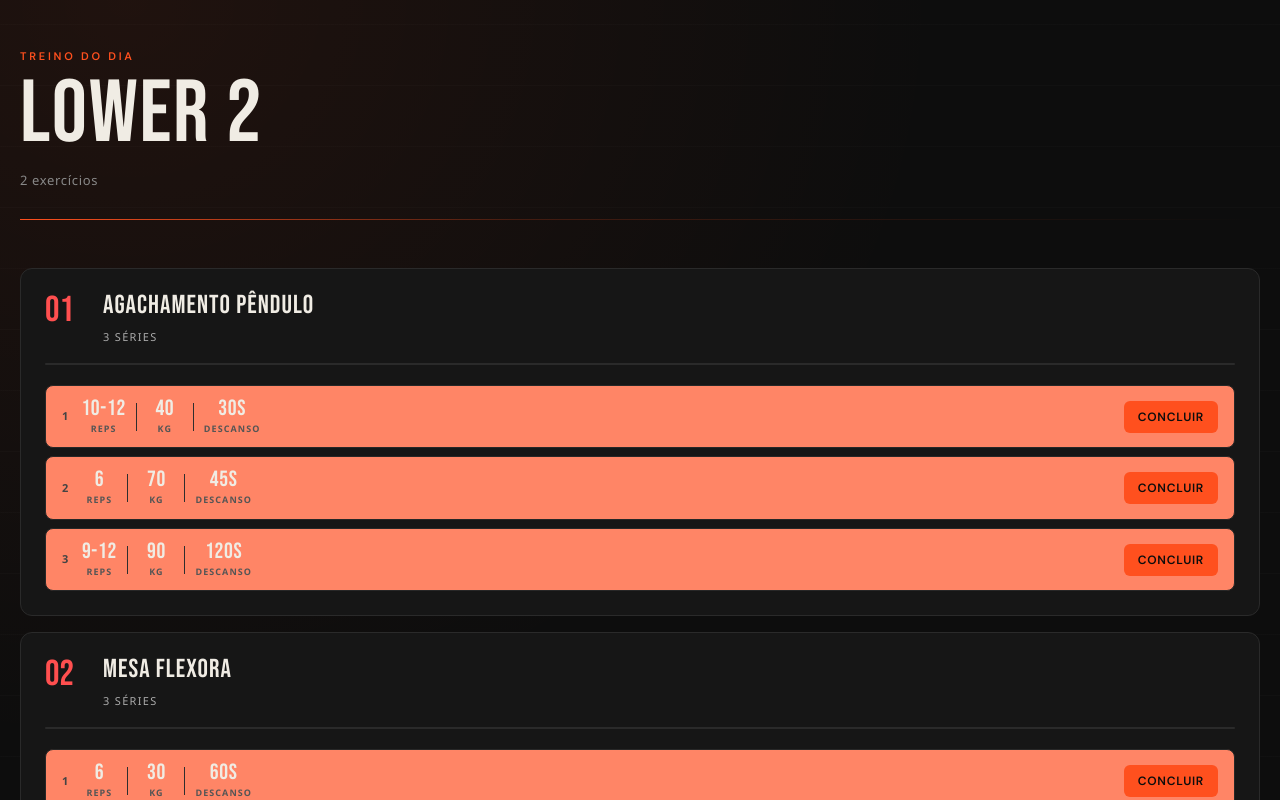
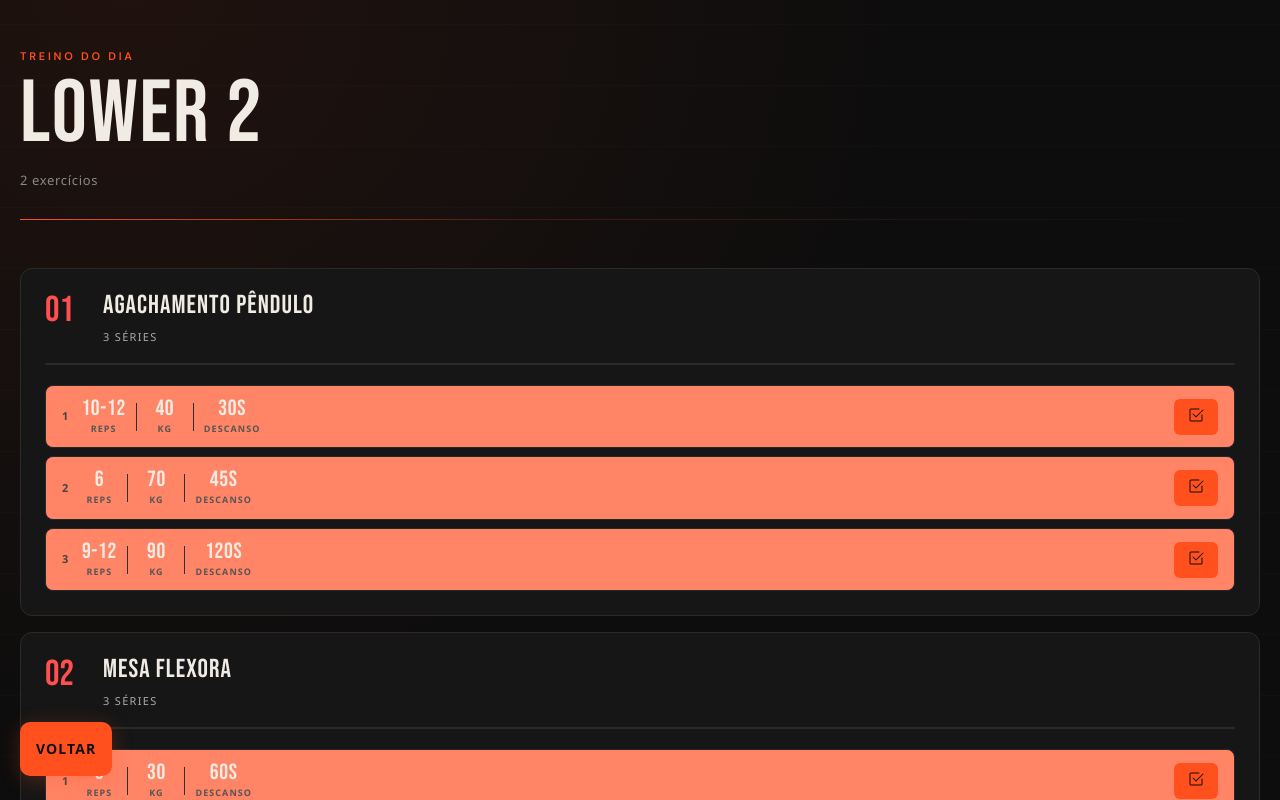
Before and after one commit to raul4500/Trainning-Guide, a React (Vite) app: page /start/4 in a window 1280 px wide. Shown: the top 800 px of the page. Built offline with nearby package versions, Linux system fonts and the light colour scheme.

Commit message:
Added return button on trainning page; checkbox icon

```diff
--- /dev/null
+++ b/src/components/ReturnButton.css
@@ -0,0 +1,26 @@
+.return {
+  position: fixed;
+  bottom: 24px;
+  width: fit-content;
+  padding: 16px;
+  background: #ff501e;
+  color: #0d0d0d;
+  font-family: 'DM Sans', sans-serif;
+  font-size: 14px;
+  font-weight: 700;
+  letter-spacing: 0.08em;
+  text-transform: uppercase;
+  text-decoration: none;
+  border-radius: 10px;
+  transition: background 0.2s, transform 0.1s, box-shadow 0.2s;
+  box-shadow: 0 4px 20px rgba(255, 80, 30, 0.25);
+}
+
+.return:hover {
+  background: #ff6a3d;
+  box-shadow: 0 6px 28px rgba(255, 80, 30, 0.4);
+}
+
+.return:active {
+  transform: scale(0.98);
+}
--- /dev/null
+++ b/src/components/ReturnButton.jsx
@@ -0,0 +1,14 @@
+import { Link } from 'react-router';
+import "./ReturnButton.css"
+
+function ReturnButton() {
+  return (
+    <>
+    <Link to="/" className="return">
+      <span>Voltar</span>
+    </Link>
+    </>
+  );
+}
+
+export default ReturnButton;
--- a/src/components/SetItem.jsx
+++ b/src/components/SetItem.jsx
@@ -23,11 +23,18 @@ function SetItem({ set, index, completed, finishSet }) {
       </div>
 
       {!completed ? (
-        <button
-          className="set-item__btn"
-          onClick={() => finishSet(index)}
-        >
-          Concluir
+        <button className="set-item__btn" onClick={() => finishSet(index)}>
+          <svg
+            xmlns="http://www.w3.org/2000/svg"
+            width="16"
+            height="16"
+            fill="currentColor"
+            class="bi bi-check2-square"
+            viewBox="0 0 16 16"
+          >
+            <path d="M3 14.5A1.5 1.5 0 0 1 1.5 13V3A1.5 1.5 0 0 1 3 1.5h8a.5.5 0 0 1 0 1H3a.5.5 0 0 0-.5.5v10a.5.5 0 0 0 .5.5h10a.5.5 0 0 0 .5-.5V8a.5.5 0 0 1 1 0v5a1.5 1.5 0 0 1-1.5 1.5z" />
+            <path d="m8.354 10.354 7-7a.5.5 0 0 0-.708-.708L8 9.293 5.354 6.646a.5.5 0 1 0-.708.708l3 3a.5.5 0 0 0 .708 0" />
+          </svg>
         </button>
       ) : (
         <span className="set-item__check">✓</span>
--- a/src/pages/Trainning.jsx
+++ b/src/pages/Trainning.jsx
@@ -1,6 +1,7 @@
 import { useParams } from "react-router";
 import workout from "../data/workout.json";
 import ExerciseCard from "../components/ExerciseCard";
+import ReturnButton from "../components/ReturnButton";
 import "./Trainning.css";
 
 function Trainning() {
@@ -8,6 +9,7 @@ function Trainning() {
   const today = workout.cycle_days[day];
 
   return (
+
     <div className="training-page">
       <div className="training-header">
         <div className="training-header-tag">TREINO DO DIA</div>
@@ -24,6 +26,7 @@ function Trainning() {
         {today.exercises.map((exercise, index) => (
           <ExerciseCard key={index} exercise={exercise} index={index} />
         ))}
+        <ReturnButton></ReturnButton>
       </div>
     </div>
   );
```
